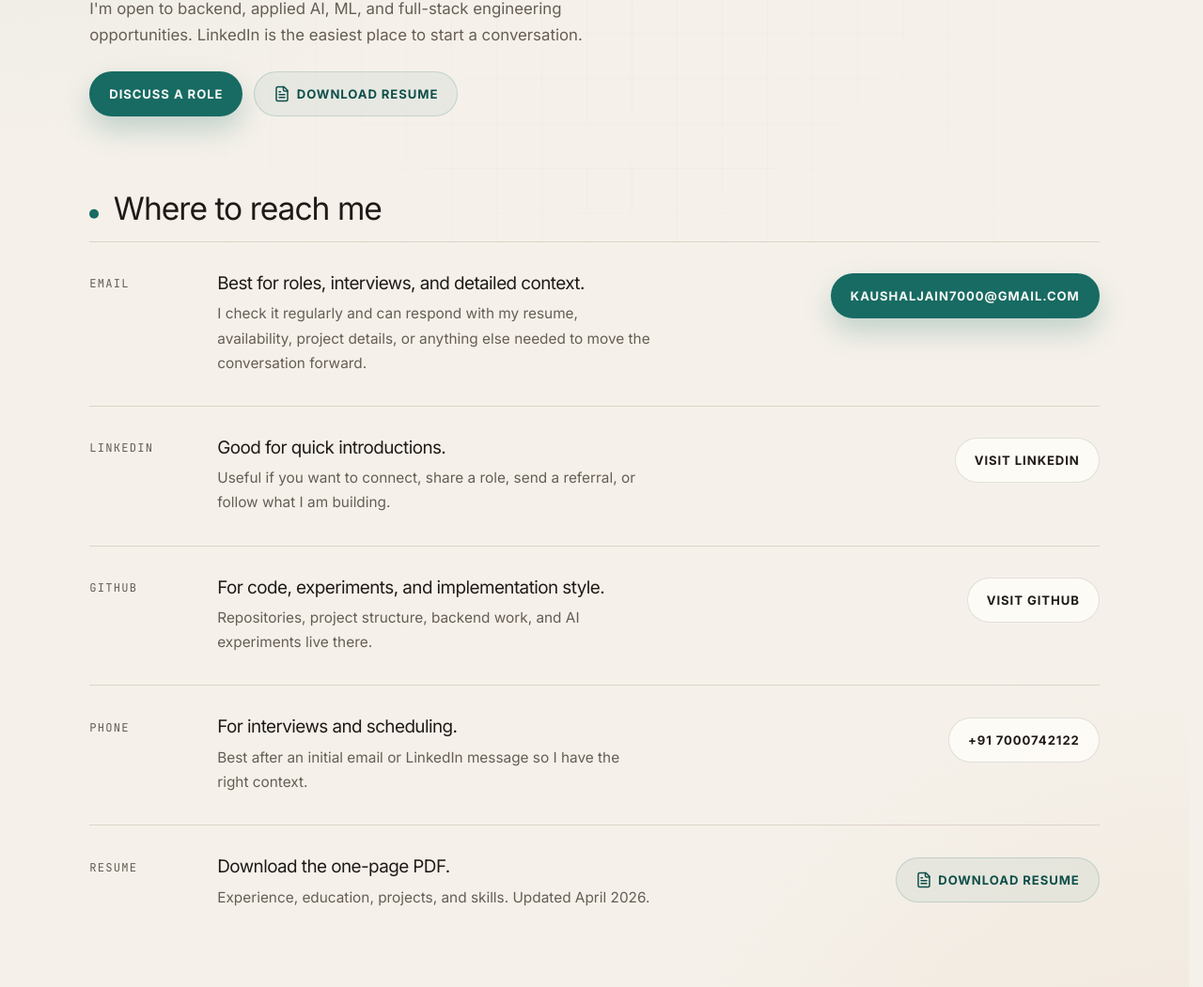
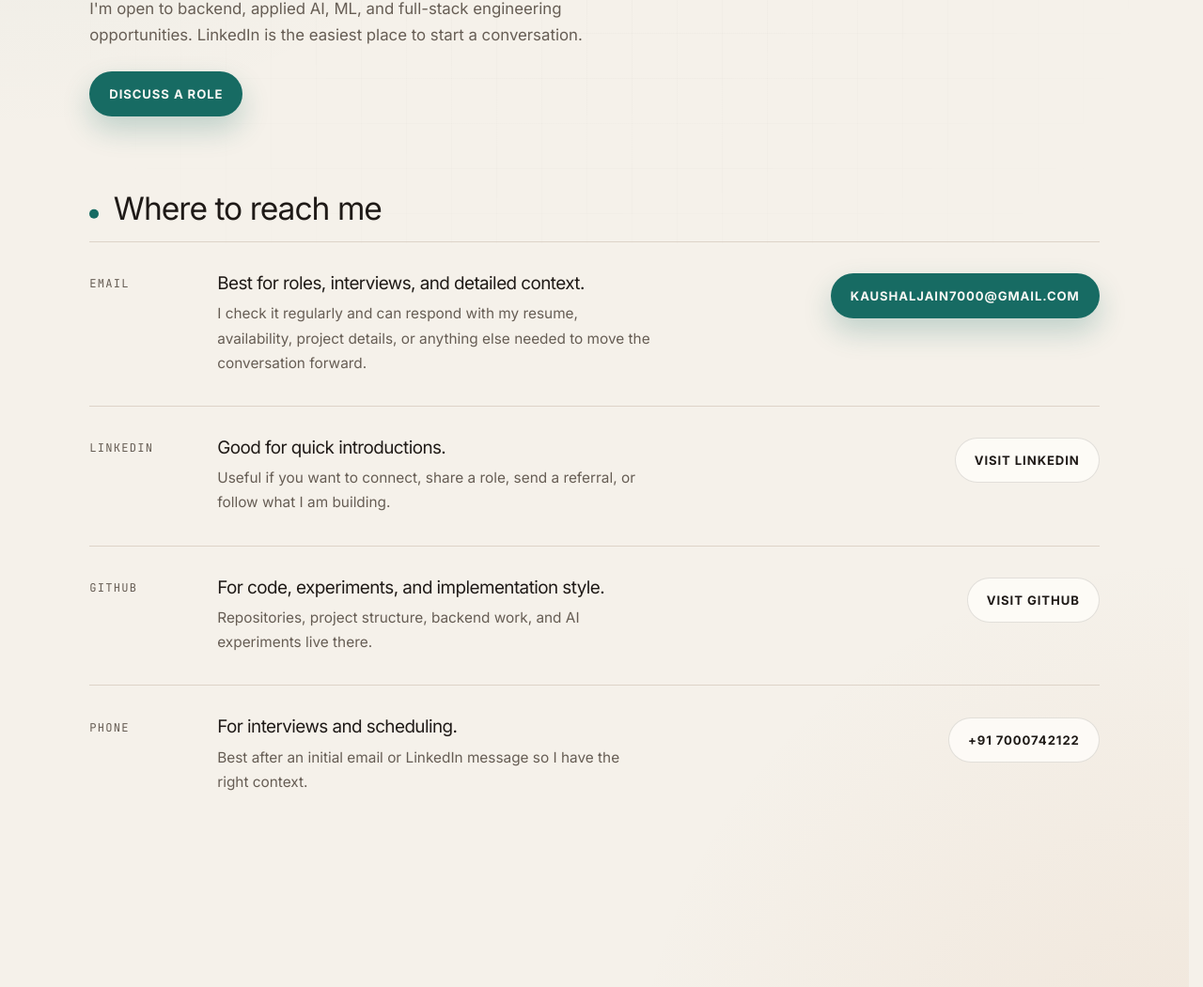
Before and after one commit to KaushalJainAI/portfolio, a React (Vite) app: page /contact in a window 1280 px wide. Shown: the part 541-1592 px from the top of the page at 94% size. Built offline with nearby package versions, Linux system fonts and the light colour scheme.

Commit message:
Remove resume from contact page

```diff
--- a/src/pages/ContactPage.tsx
+++ b/src/pages/ContactPage.tsx
@@ -1,7 +1,5 @@
 import React from 'react';
-import { FileText } from 'lucide-react';
 import { assetLinks } from '../assets/assetLinks';
-import { RESUME_URL, RESUME_DOWNLOAD_NAME } from '../site';
 import { usePageMeta } from '../usePageMeta';
 
 const LINKEDIN_URL = 'https://www.linkedin.com/in/kaushal-jain-72a886259/';
@@ -21,10 +19,6 @@ const ContactPage: React.FC = () => {
           <p className="lead">I'm open to backend, applied AI, ML, and full-stack engineering opportunities. LinkedIn is the easiest place to start a conversation.</p>
           <div className="actions">
             <a className="btn primary" href={LINKEDIN_URL} target="_blank" rel="noreferrer">Discuss a Role</a>
-            <a href={RESUME_URL} download={RESUME_DOWNLOAD_NAME} className="btn secondary">
-              <FileText size={18} style={{ marginRight: '0.4rem' }} />
-              Download Resume
-            </a>
           </div>
         </div>
         <div className="media-frame media-tall">
@@ -86,21 +80,6 @@ const ContactPage: React.FC = () => {
               <a className="btn" href="tel:+917000742122">+91 7000742122</a>
             </div>
           </article>
-          <article className="line-item">
-            <div className="line-meta">
-              <p className="mini">Resume</p>
-            </div>
-            <div className="line-body">
-              <h3>Download the one-page PDF.</h3>
-              <p>Experience, education, projects, and skills. Updated April 2026.</p>
-            </div>
-            <div className="line-action">
-              <a href={RESUME_URL} download={RESUME_DOWNLOAD_NAME} className="btn secondary">
-                <FileText size={18} style={{ marginRight: '0.4rem' }} />
-                Download Resume
-              </a>
-            </div>
-          </article>
         </div>
       </section>
     </main>
```
